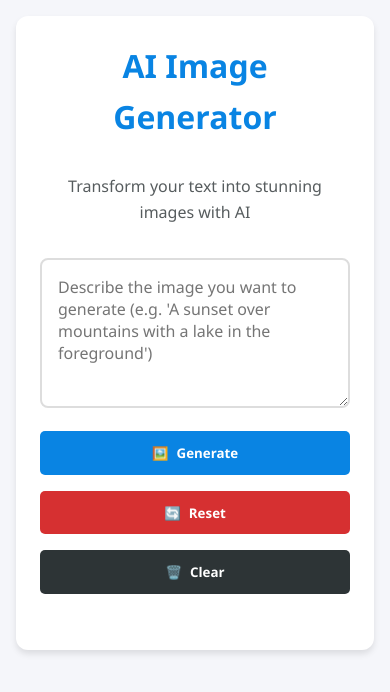
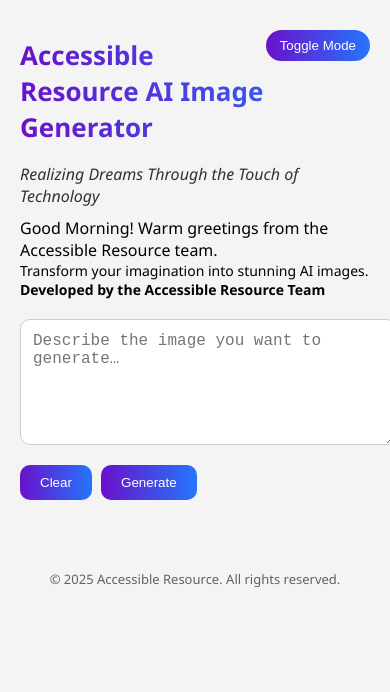
Before and after one commit to toolnovanext/Text-to-image-generator, a plain HTML site: page index.html in a window 390 px wide. Drawn offline with Linux system fonts and the light colour scheme.

Commit message:
Add files via upload

```diff
--- a/index.html
+++ b/index.html
@@ -1,327 +1,206 @@
 <!DOCTYPE html>
 <html lang="en">
 <head>
-    <meta charset="UTF-8">
-    <meta name="viewport" content="width=device-width, initial-scale=1.0">
-    <title>AI Image Generator</title>
+  <meta charset="UTF-8" />
+  <meta name="viewport" content="width=device-width, initial-scale=1.0"/>
+  <title>Accessible Resource AI Image Generator</title>
   <style>
     :root {
-            --primary-color: #2d3436;
-            --accent-color: #0984e3;
-            --danger-color: #d63031;
-            --success-color: #00b894;
-            --neutral-bg: #f5f6fa;
-            --shadow: 0 4px 6px rgba(0, 0, 0, 0.1);
-        }
-
-        * {
-            margin: 0;
-            padding: 0;
-            box-sizing: border-box;
-            font-family: 'Segoe UI', Tahoma, Geneva, Verdana, sans-serif;
+      --bg-light: #f4f4f4;
+      --bg-dark: #121212;
+      --text-light: #ffffff;
+      --text-dark: #000000;
+      --primary: linear-gradient(to right, #6a11cb, #2575fc);
     }
 
     body {
-            background-color: var(--neutral-bg);
-            min-height: 100vh;
-            padding: 2rem;
-            color: var(--primary-color);
-            line-height: 1.6;
+      margin: 0;
+      font-family: 'Segoe UI', sans-serif;
+      background-color: var(--bg-light);
+      color: var(--text-dark);
+      transition: background 0.3s ease, color 0.3s ease;
+    }
+
+    body.dark-mode {
+      background-color: var(--bg-dark);
+      color: var(--text-light);
     }
 
     .container {
-            max-width: 800px;
-            margin: 0 auto;
-            padding: 2rem;
-            background-color: white;
-            border-radius: 12px;
-            box-shadow: var(--shadow);
+      max-width: 700px;
+      margin: auto;
+      padding: 20px;
+    }
+
+    .toggle-btn {
+      float: right;
+      background: var(--primary);
+      color: #fff;
+      border: none;
+      padding: 8px 14px;
+      border-radius: 25px;
+      cursor: pointer;
+      margin-top: 10px;
     }
 
     h1 {
-            text-align: center;
-            margin-bottom: 2rem;
-            color: var(--accent-color);
+      font-size: 26px;
+      background: var(--primary);
+      -webkit-background-clip: text;
+      -webkit-text-fill-color: transparent;
+    }
+
+    .slogan {
+      font-style: italic;
+      font-size: 16px;
+      opacity: 0.8;
+      margin-bottom: 10px;
     }
 
     .description {
-            text-align: center;
-            margin-bottom: 2rem;
-            color: var(--primary-color);
-            opacity: 0.8;
-        }
-
-        .input-group {
-            margin-bottom: 1.5rem;
+      font-size: 14px;
+      margin-bottom: 20px;
     }
 
     textarea {
       width: 100%;
-            padding: 1rem;
-            border: 2px solid #ddd;
-            border-radius: 8px;
+      height: 100px;
+      padding: 12px;
+      font-size: 16px;
+      border-radius: 10px;
+      border: 1px solid #ccc;
       resize: vertical;
-            min-height: 150px;
-            font-size: 1rem;
-            margin-bottom: 1rem;
-            transition: border 0.3s ease;
+      outline: none;
+      margin-bottom: 10px;
     }
 
-        textarea:focus {
-            outline: none;
-            border-color: var(--accent-color);
+    .buttons button {
+      background: var(--primary);
+      color: #fff;
+      padding: 10px 20px;
+      margin: 5px 5px 10px 0;
+      border: none;
+      border-radius: 10px;
+      cursor: pointer;
+      transition: 0.2s ease;
     }
 
-        .button-group {
-            display: grid;
-            grid-template-columns: repeat(auto-fit, minmax(120px, 1fr));
-            gap: 1rem;
-            margin-bottom: 2rem;
+    .buttons button:hover {
+      opacity: 0.85;
     }
 
-        button {
-            padding: 0.8rem 1.5rem;
-            border: none;
-            border-radius: 5px;
-            cursor: pointer;
-            font-weight: 600;
-            transition: all 0.3s ease;
-            display: flex;
-            align-items: center;
-            justify-content: center;
-            gap: 0.5rem;
+    #imagePreview {
+      margin-top: 20px;
+      display: none;
+      text-align: center;
     }
 
-        button:hover {
-            opacity: 0.9;
-            transform: translateY(-2px);
+    #imagePreview img {
+      max-width: 100%;
+      border-radius: 10px;
+      margin-top: 10px;
+      box-shadow: 0 0 10px rgba(0,0,0,0.2);
     }
 
-        button:active {
-            transform: translateY(0);
-        }
-
-        .generate-btn {
-            background-color: var(--accent-color);
-            color: white;
-        }
-
-        .reset-btn {
-            background-color: var(--danger-color);
-            color: white;
-        }
-
-        .clear-btn {
-            background-color: var(--primary-color);
-            color: white;
-        }
-
-        .download-btn {
-            background-color: var(--success-color);
-            color: white;
-            display: none;
-        }
-
-        .image-container {
-            position: relative;
-            width: 100%;
-            max-width: 512px;
-            margin: 0 auto;
-            display: none;
-            margin-bottom: 1rem;
-        }
-
-        .generated-image {
-            width: 100%;
-            border-radius: 8px;
-            box-shadow: var(--shadow);
-            animation: fadeIn 0.5s ease-in;
-        }
-
-        .loading {
-            display: none;
+    footer {
       text-align: center;
-            margin: 1rem 0;
-            color: var(--accent-color);
-        }
-
-        .spinner {
-            border: 4px solid rgba(0, 0, 0, 0.1);
-            border-radius: 50%;
-            border-top: 4px solid var(--accent-color);
-            width: 30px;
-            height: 30px;
-            animation: spin 1s linear infinite;
-            margin: 0 auto;
-        }
-
-        @keyframes spin {
-            0% { transform: rotate(0deg); }
-            100% { transform: rotate(360deg); }
-        }
-
-        @keyframes fadeIn {
-            from { opacity: 0; }
-            to { opacity: 1; }
-        }
-
-        .error-message {
-            color: var(--danger-color);
-            text-align: center;
-            margin: 1rem 0;
-            display: none;
-        }
-
-        @media (max-width: 768px) {
-            body {
-                padding: 1rem;
-            }
-
-            .container {
-                padding: 1.5rem;
-            }
-
-            .button-group {
-                grid-template-columns: 1fr;
-            }
+      margin-top: 40px;
+      font-size: 13px;
+      opacity: 0.6;
     }
   </style>
 </head>
 <body>
   <div class="container">
-        <h1>AI Image Generator</h1>
-        <p class="description">Transform your text into stunning images with AI</p>
+    <button class="toggle-btn" onclick="toggleMode()">Toggle Mode</button>
+    <h1>Accessible Resource AI Image Generator</h1>
+    <div class="slogan">Realizing Dreams Through the Touch of Technology</div>
+    <div id="greeting"></div>
+    <div class="description">
+      Transform your imagination into stunning AI images.<br>
+      <b>Developed by the Accessible Resource Team</b>
+    </div>
 
-        <div class="input-group">
-            <textarea id="promptInput" placeholder="Describe the image you want to generate (e.g. 'A sunset over mountains with a lake in the foreground')"></textarea>
-            <div class="button-group">
-                <button class="generate-btn" onclick="generateImage()">
-                    <span class="btn-icon">🖼️</span> Generate
-                </button>
-                <button class="reset-btn" onclick="resetApp()">
-                    <span class="btn-icon">🔄</span> Reset
-                </button>
-                <button class="clear-btn" onclick="clearText()">
-                    <span class="btn-icon">🗑️</span> Clear
-                </button>
-                <button class="download-btn" id="downloadBtn" onclick="downloadImage()">
-                    <span class="btn-icon">⬇️</span> Download
-                </button>
+    <textarea id="promptInput" placeholder="Describe the image you want to generate…"></textarea>
+
+    <div class="buttons">
+      <button onclick="clearText()">Clear</button>
+      <button onclick="generateImage()">Generate</button>
+      <button onclick="regenerateImage()" id="regenBtn" style="display: none;">Regenerate</button>
+    </div>
+
+    <div id="imagePreview">
+      <p>Here is your AI-generated image!</p>
+      <img id="generatedImage" src="" alt="Generated Image"/>
+      <br/>
+      <button onclick="downloadImage()">Download Image</button>
     </div>
   </div>
 
-        <div class="loading" id="loadingIndicator">
-            <div class="spinner"></div>
-            <p>Generating your image...</p>
-        </div>
-
-        <div class="error-message" id="errorMessage"></div>
-
-        <div class="image-container" id="imageContainer">
-            <img class="generated-image" id="generatedImage" alt="Generated image will appear here">
-        </div>
-    </div>
+  <footer>
+    &copy; 2025 Accessible Resource. All rights reserved.
+  </footer>
 
   <script>
-        const API_TOKEN = "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";
-
-        async function generateImage() {
-            const prompt = document.getElementById('promptInput').value.trim();
-            if (!prompt) {
-                showError('Please enter a description');
-                return;
+    function toggleMode() {
+      document.body.classList.toggle('dark-mode');
     }
 
-            // Show loading indicator
-            document.getElementById('loadingIndicator').style.display = 'block';
-            document.getElementById('errorMessage').style.display = 'none';
-            document.getElementById('imageContainer').style.display = 'none';
-            document.getElementById('downloadBtn').style.display = 'none';
-
-            try {
-                const response = await fetch(
-                    "https://api-inference.huggingface.co/models/stabilityai/stable-diffusion-2-1",
-                    {
-                        method: "POST",
-                        headers: {
-                            "Content-Type": "application/json",
-                            "Authorization": `Bearer ${API_TOKEN}`
-                        },
-                        body: JSON.stringify({
-                            inputs: prompt,
-                            options: { wait_for_model: true }
-                        }),
-                    }
-                );
-
-                if (!response.ok) {
-                    const errorData = await response.json();
-                    throw new Error(errorData.error || 'Failed to generate image');
+    function clearText() {
+      document.getElementById("promptInput").value = "";
+      document.getElementById("imagePreview").style.display = "none";
+      document.getElementById("regenBtn").style.display = "none";
     }
 
-                const imageBlob = await response.blob();
-                const imageUrl = URL.createObjectURL(imageBlob);
+    function getGreeting() {
+      const hour = new Date().getHours();
+      if (hour < 12) return "Good Morning! Warm greetings from the Accessible Resource team.";
+      else if (hour < 18) return "Good Afternoon! Warm greetings from the Accessible Resource team.";
+      else return "Good Evening! Warm greetings from the Accessible Resource team.";
+    }
 
-                const imageContainer = document.getElementById('imageContainer');
-                const generatedImage = document.getElementById('generatedImage');
-                const downloadBtn = document.getElementById('downloadBtn');
+    document.getElementById("greeting").innerText = getGreeting();
 
-                generatedImage.src = imageUrl;
-                imageContainer.style.display = 'block';
-                downloadBtn.style.display = 'flex';
+    let lastPrompt = "";
 
-                // Revoke previous object URL if exists
-                if (generatedImage.dataset.prevUrl) {
-                    URL.revokeObjectURL(generatedImage.dataset.prevUrl);
+    function generateImage() {
+      const prompt = document.getElementById("promptInput").value.trim();
+      if (!prompt) return alert("Please enter a description.");
+
+      lastPrompt = prompt;
+      const imageUrl = `https://image.pollinations.ai/prompt/${encodeURIComponent(prompt)}?model=flux&enhance=true&nologo=true`;
+      const img = document.getElementById("generatedImage");
+
+      img.crossOrigin = "anonymous";
+      img.onload = () => {
+        document.getElementById("imagePreview").style.display = "block";
+        document.getElementById("regenBtn").style.display = "inline-block";
+      };
+
+      img.src = imageUrl;
+      img.alt = prompt;
     }
-                generatedImage.dataset.prevUrl = imageUrl;
 
-            } catch (error) {
-                console.error('Error:', error);
-                showError(error.message || 'Error generating image. Please try again.');
-            } finally {
-                document.getElementById('loadingIndicator').style.display = 'none';
-            }
+    function regenerateImage() {
+      if (!lastPrompt) return;
+      generateImage();
     }
 
     function downloadImage() {
-            const link = document.createElement('a');
-            link.download = 'ai-generated-image.png';
-            link.href = document.getElementById('generatedImage').src;
-            document.body.appendChild(link);
+      const img = document.getElementById("generatedImage");
+      const canvas = document.createElement("canvas");
+      canvas.width = img.naturalWidth;
+      canvas.height = img.naturalHeight;
+      const ctx = canvas.getContext("2d");
+      ctx.drawImage(img, 0, 0);
+      canvas.toBlob(function (blob) {
+        const link = document.createElement("a");
+        link.href = URL.createObjectURL(blob);
+        const timestamp = new Date().getTime();
+        link.download = `Accessible_Resource_Image_${timestamp}.png`;
         link.click();
-            document.body.removeChild(link);
+      }, "image/png");
     }
-
-        function clearText() {
-            document.getElementById('promptInput').value = '';
-            document.getElementById('errorMessage').style.display = 'none';
-        }
-
-        function resetApp() {
-            clearText();
-            const generatedImage = document.getElementById('generatedImage');
-            if (generatedImage.dataset.prevUrl) {
-                URL.revokeObjectURL(generatedImage.dataset.prevUrl);
-                delete generatedImage.dataset.prevUrl;
-            }
-            document.getElementById('imageContainer').style.display = 'none';
-            document.getElementById('downloadBtn').style.display = 'none';
-            document.getElementById('errorMessage').style.display = 'none';
-        }
-
-        function showError(message) {
-            const errorElement = document.getElementById('errorMessage');
-            errorElement.textContent = message;
-            errorElement.style.display = 'block';
-        }
-
-        // Add keyboard shortcut (Ctrl+Enter or Cmd+Enter) to generate image
-        document.getElementById('promptInput').addEventListener('keydown', function(e) {
-            if ((e.ctrlKey || e.metaKey) && e.key === 'Enter') {
-                generateImage();
-            }
-        });
   </script>
 </body>
 </html>
```
Lines whose indentation alone changed are shown as unchanged.
